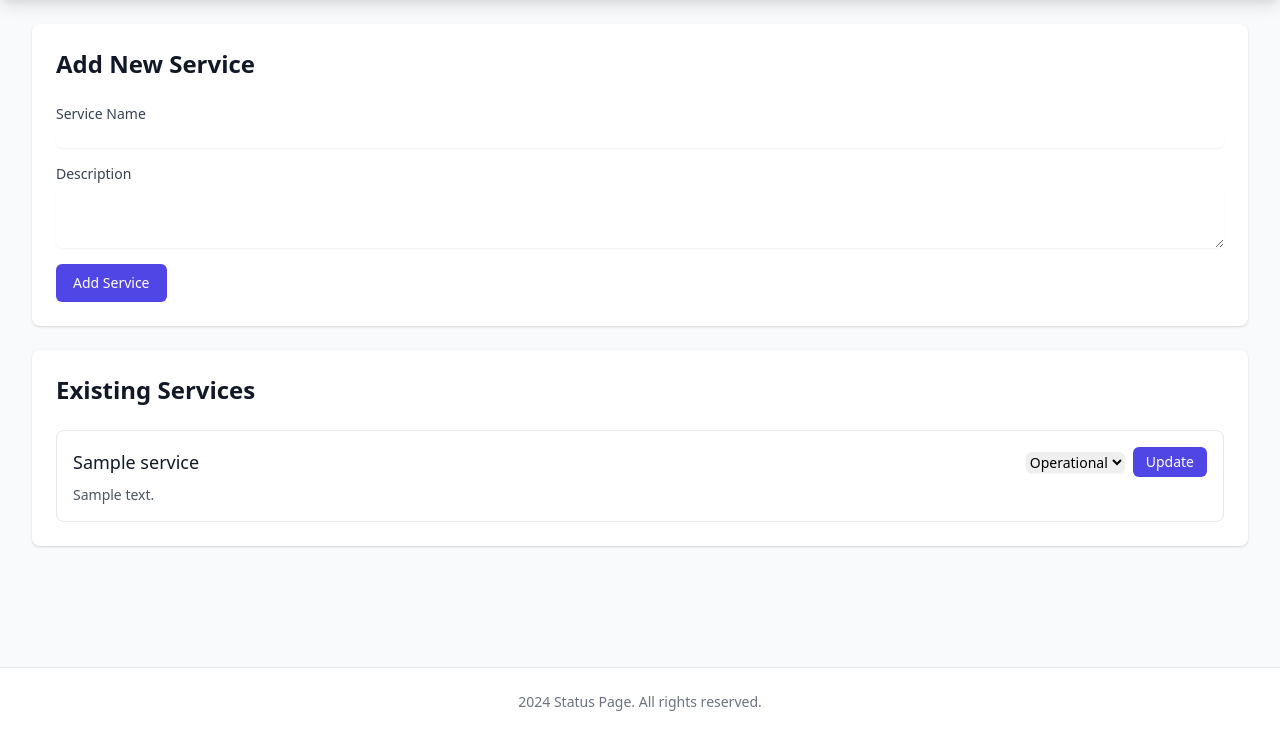
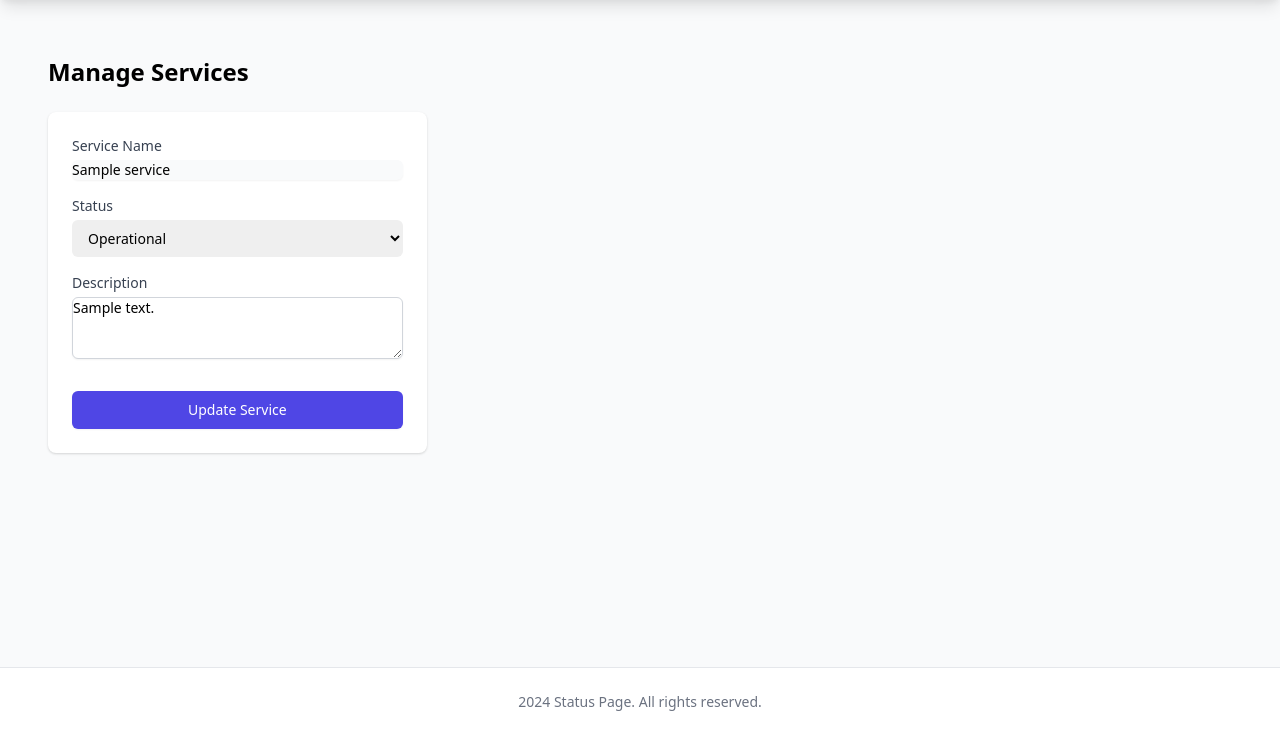
Before and after one commit to damanraaj/statuspage, a Flask app: page /admin/services in a window 1280 px wide. Shown: the part 64-800 px from the top of the page. Run offline with Flask 3, Linux system fonts and the light colour scheme; a user stored in the database is signed in; tables that the repository leaves empty hold one stand-in row (values such as "Sample post").

Commit message:
update page on status change or maintenance complete

```diff
--- a/app/__init__.py
+++ b/app/__init__.py
@@ -4,10 +4,14 @@ from flask_login import LoginManager
 from flask_migrate import Migrate
 from config import Config
 from datetime import datetime
+from flask_socketio import SocketIO
 
 db = SQLAlchemy()
 login_manager = LoginManager()
 migrate = Migrate()
+
+# Initialize SocketIO with specific configuration
+socketio = SocketIO(cors_allowed_origins="*", async_mode='threading')
 
 def create_app(config_class=Config):
     app = Flask(__name__)
@@ -16,6 +20,7 @@ def create_app(config_class=Config):
     db.init_app(app)
     login_manager.init_app(app)
     migrate.init_app(app, db)
+    socketio.init_app(app)
 
     login_manager.login_view = 'admin.login'
     login_manager.login_message_category = 'info'
--- a/app/routes/admin.py
+++ b/app/routes/admin.py
@@ -3,6 +3,7 @@ from flask_login import login_user, logout_user, login_required, current_user
 from app.models import User, Service, Incident, IncidentUpdate, ScheduledMaintenance
 from app import db
 from datetime import datetime
+from ..events import emit_status_update
 
 bp = Blueprint('admin', __name__, url_prefix='/admin')
 
@@ -52,7 +53,7 @@ def services():
     services = Service.query.all()
     return render_template('admin/services.html', services=services)
 
-@bp.route('/service/<int:service_id>/status', methods=['POST'])
+@bp.route('/services/<int:service_id>/status', methods=['POST'])
 @login_required
 def update_service_status(service_id):
     service = Service.query.get_or_404(service_id)
@@ -62,6 +63,23 @@ def update_service_status(service_id):
         db.session.commit()
         flash(f'Service status updated to {status}', 'success')
     return redirect(url_for('admin.services'))
+
+@bp.route('/services/<int:service_id>/update', methods=['POST'])
+@login_required
+def update_service(service_id):
+    service = Service.query.get_or_404(service_id)
+    status = request.form.get('status')
+    description = request.form.get('description')
+
+    if status:
+        service.status = status
+    if description:
+        service.description = description
+
+    db.session.commit()
+    emit_status_update('Service status updated', f'{service.name} is now {service.status}')
+    flash('Service status updated successfully', 'success')
+    return redirect(url_for('admin.dashboard'))
 
 @bp.route('/incidents', methods=['GET', 'POST'])
 @login_required
@@ -163,6 +181,9 @@ def update_maintenance(maintenance_id):
         maintenance.status = 'completed'
         maintenance.end_time = datetime.utcnow()
         flash('Maintenance event marked as completed', 'success')
+        # Emit event to update clients
+        print('Emitting status update...')
+        emit_status_update('Maintenance completed', maintenance.title)
 
     db.session.commit()
     return redirect(url_for('admin.maintenance'))
--- a/app/templates/admin/services.html
+++ b/app/templates/admin/services.html
@@ -3,57 +3,46 @@
 {% block title %}Manage Services{% endblock %}
 
 {% block content %}
-<div class="space-y-6">
+<div class="container mx-auto px-4 py-8">
+    <h1 class="text-2xl font-bold mb-6">Manage Services</h1>
+
+    <div class="grid gap-6 md:grid-cols-2 lg:grid-cols-3">
+        {% for service in services %}
         <div class="bg-white shadow rounded-lg p-6">
-        <h2 class="text-2xl font-bold text-gray-900 mb-6">Add New Service</h2>
-        <form method="POST" class="space-y-4">
+            <form action="{{ url_for('admin.update_service', service_id=service.id) }}" method="post">
+                <div class="space-y-4">
                     <div>
-                <label for="name" class="block text-sm font-medium text-gray-700">Service Name</label>
-                <input type="text" name="name" id="name" required
-                       class="mt-1 block w-full rounded-md border-gray-300 shadow-sm focus:border-indigo-500 focus:ring-indigo-500 sm:text-sm">
+                        <label class="block text-sm font-medium text-gray-700">Service Name</label>
+                        <div class="mt-1">
+                            <input type="text" disabled value="{{ service.name }}" class="shadow-sm focus:ring-indigo-500 focus:border-indigo-500 block w-full sm:text-sm border-gray-300 rounded-md bg-gray-50">
                         </div>
-            <div>
-                <label for="description" class="block text-sm font-medium text-gray-700">Description</label>
-                <textarea name="description" id="description" rows="3"
-                          class="mt-1 block w-full rounded-md border-gray-300 shadow-sm focus:border-indigo-500 focus:ring-indigo-500 sm:text-sm"></textarea>
-            </div>
-            <div>
-                <button type="submit"
-                        class="inline-flex items-center px-4 py-2 border border-transparent text-sm font-medium rounded-md text-white bg-indigo-600 hover:bg-indigo-700">
-                    Add Service
-                </button>
-            </div>
-        </form>
                     </div>
 
-    <div class="bg-white shadow rounded-lg p-6">
-        <h2 class="text-2xl font-bold text-gray-900 mb-6">Existing Services</h2>
-        <div class="space-y-4">
-            {% for service in services %}
-            <div class="border rounded-lg p-4">
-                <div class="flex items-center justify-between">
-                    <h3 class="text-lg font-medium text-gray-900">{{ service.name }}</h3>
-                    <div class="flex items-center space-x-4">
-                        <form method="POST" action="{{ url_for('admin.update_service_status', service_id=service.id) }}" class="flex items-center space-x-2">
-                            <select name="status"
-                                    class="rounded-md border-gray-300 shadow-sm focus:border-indigo-500 focus:ring-indigo-500 sm:text-sm">
+                    <div>
+                        <label for="status" class="block text-sm font-medium text-gray-700">Status</label>
+                        <select id="status" name="status" class="mt-1 block w-full pl-3 pr-10 py-2 text-base border-gray-300 focus:outline-none focus:ring-indigo-500 focus:border-indigo-500 sm:text-sm rounded-md">
                             <option value="operational" {% if service.status == 'operational' %}selected{% endif %}>Operational</option>
                             <option value="degraded" {% if service.status == 'degraded' %}selected{% endif %}>Degraded</option>
                             <option value="outage" {% if service.status == 'outage' %}selected{% endif %}>Outage</option>
                         </select>
-                            <button type="submit"
-                                    class="inline-flex items-center px-3 py-1 border border-transparent text-sm font-medium rounded-md text-white bg-indigo-600 hover:bg-indigo-700">
-                                Update
-                            </button>
-                        </form>
+                    </div>
+
+                    <div>
+                        <label for="description" class="block text-sm font-medium text-gray-700">Description</label>
+                        <div class="mt-1">
+                            <textarea id="description" name="description" rows="3" class="shadow-sm focus:ring-indigo-500 focus:border-indigo-500 block w-full sm:text-sm border border-gray-300 rounded-md">{{ service.description }}</textarea>
                         </div>
                     </div>
-                {% if service.description %}
-                <p class="mt-2 text-sm text-gray-600">{{ service.description }}</p>
-                {% endif %}
+
+                    <div class="pt-4">
+                        <button type="submit" class="w-full inline-flex justify-center py-2 px-4 border border-transparent shadow-sm text-sm font-medium rounded-md text-white bg-indigo-600 hover:bg-indigo-700 focus:outline-none focus:ring-2 focus:ring-offset-2 focus:ring-indigo-500">
+                            Update Service
+                        </button>
+                    </div>
+                </div>
+            </form>
         </div>
         {% endfor %}
     </div>
 </div>
-</div>
 {% endblock %}
--- a/requirements.txt
+++ b/requirements.txt
@@ -18,3 +18,4 @@ MarkupSafe==3.0.2
 greenlet==3.1.1
 typing_extensions==4.12.2
 colorama==0.4.6
+Flask-SocketIO==5.3.0
--- a/run.py
+++ b/run.py
@@ -1,5 +1,7 @@
+from flask import Flask
 from app import create_app, db
 from app.models import User, Service, Incident, IncidentUpdate, ScheduledMaintenance
+import app.events  # Import the events module
 
 app = create_app()
 
@@ -13,5 +15,7 @@ def make_shell_context():
         'IncidentUpdate': IncidentUpdate,
         'ScheduledMaintenance': ScheduledMaintenance
     }
+
 if __name__ == '__main__':
-    app.run(debug=True)
+    from app import socketio
+    socketio.run(app, debug=True, allow_unsafe_werkzeug=True)
```
Also changed, not shown: app/events.py (added, +14 -0 lines), app/templates/public/index.html (+50 -0 lines), instance/statuspage.db. Lines whose indentation alone changed are shown as unchanged.
